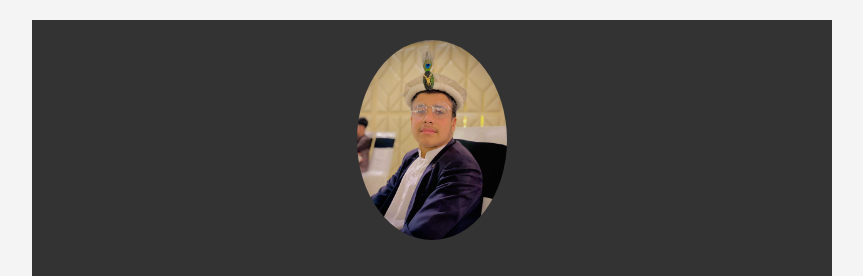
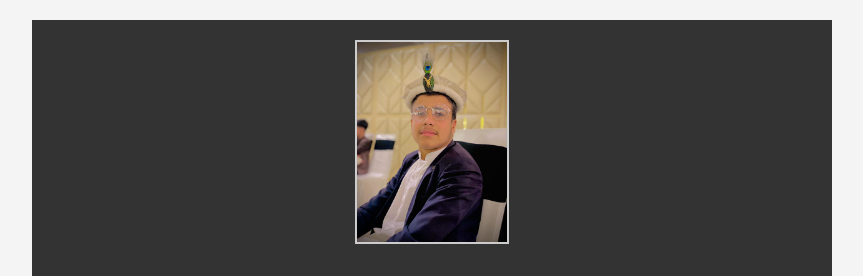
Before and after one commit to Safi649/abbas-portfolio, a plain HTML site: page index.html in a window 1280 px wide. Shown: the top 276 px of the page, without its empty margins (208-1071 px from the left). Drawn offline with Linux system fonts and the light colour scheme.

Commit message:
Update index.html

```diff
--- a/index.html
+++ b/index.html
@@ -8,7 +8,7 @@
 </head>
 <body>
     <header>
-        <img src="images/profile.jpg" alt="M Abbas Safi" width="150" style="border-radius: 50%; margin-bottom: 10px;">
+  <img src="images/profile.jpg" alt="M Abbas Safi" width="150" style="margin-bottom: 10px; border: 2px solid #ccc;">
         <h1>M Abbas Safi</h1>
         <p>Web Developer | Frontend Enthusiast</p>
     </header>
```
